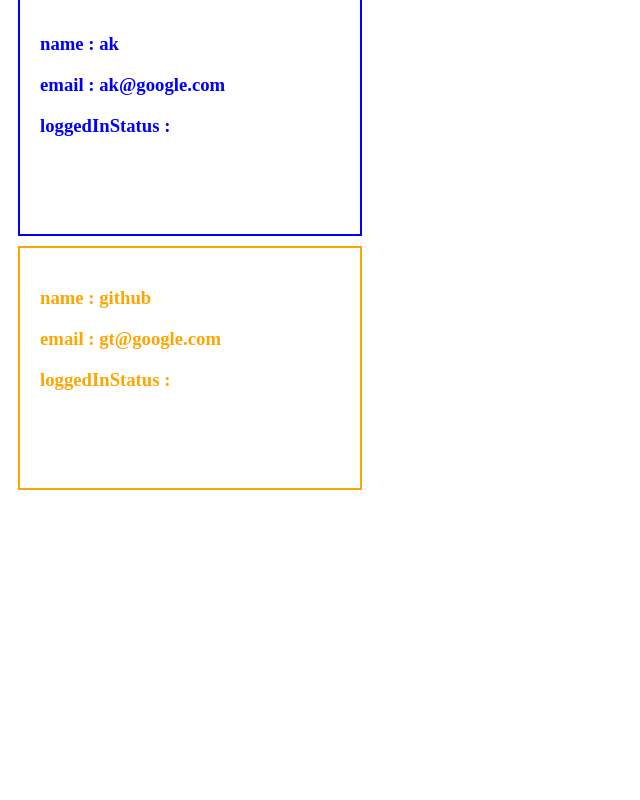
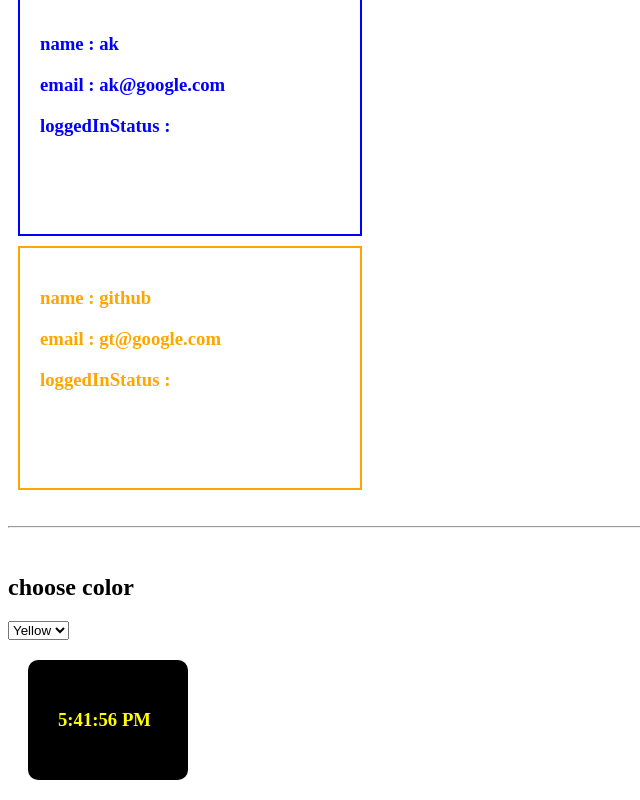
Before and after one commit to kaihatsuRONIT/reactRevision, a React (Vite) app in the folder react-blog-app/: page / in a window 1280 px wide. Shown: the part 1825-2625 px from the top of the page, without its empty margins (0-640 px from the left). Before the commit the page ends 2325 px from the top, so only its background shows below. Built offline with nearby package versions, Linux system fonts and the light colour scheme.

Commit message:
added Clock.jsx

```diff
--- a/react-blog-app/src/App.jsx
+++ b/react-blog-app/src/App.jsx
@@ -7,6 +7,7 @@
 import RadioBox from "./RadioBox";
 import Tables from "./Tables";
 import User from "./User";
+import Clock from "./Clock";
 
 function App() {
   const [counter,setCounter] = useState(0);
@@ -94,6 +95,10 @@
           </div>
         ))
       }
+      <br />
+      <hr />
+      <br />
+      <Clock/>
     </>
   )
 }
```
